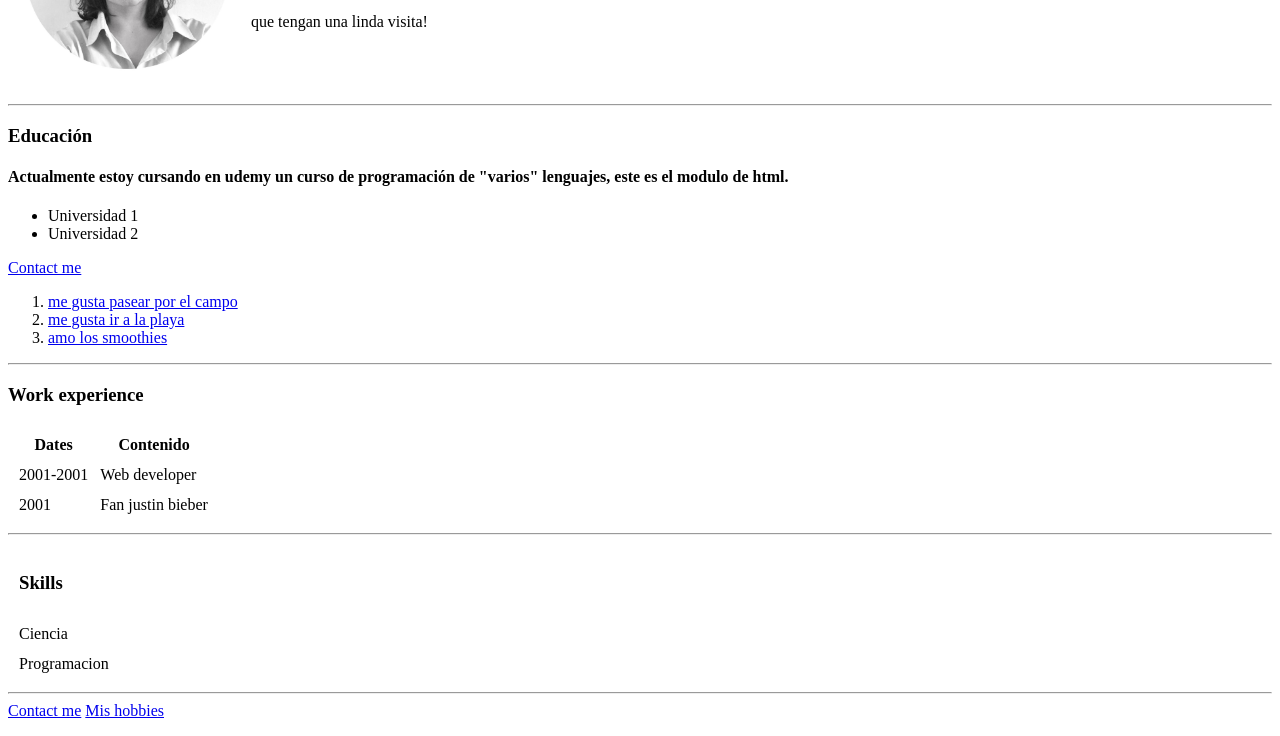
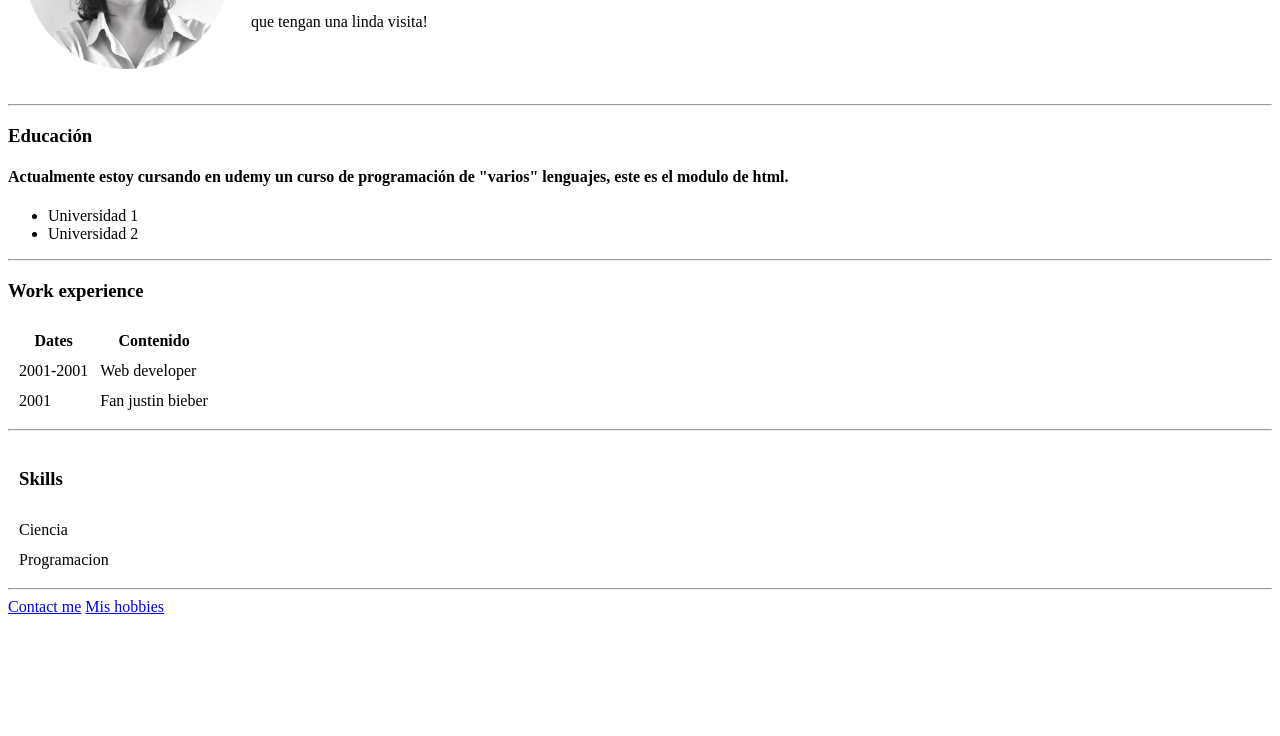
Before and after one commit to DanaeD1/CV, a plain HTML site: page index.html in a window 1280 px wide. Shown: the part 158-894 px from the top of the page. After the commit the page ends 800 px from the top, so only its background shows below. Drawn offline with Linux system fonts and the light colour scheme.

Commit message:
Update index.html

```diff
--- a/index.html
+++ b/index.html
@@ -28,16 +28,6 @@
   <li> Universidad 1</li>
   <li>Universidad 2</li>
 </ul>
-
-<a href="Contactme.html">Contact me</a>
-<ol>
-
-  <li> <a href="https://www.youtube.com/watch?v=uT9SRMc69vM&ab_channel=MovistarMan">me gusta pasear por el campo</a>
-  <li> <a href="https://www.youtube.com/watch?v=I_izvAbhExY&ab_channel=beegees">me gusta ir a la playa </a></li>
-  <li> <a href="https://www.youtube.com/watch?v=dQw4w9WgXcQ&ab_channel=RickAstley"> amo los smoothies</a></li>
-</ol> <a href="mis hobbies.html"></a>
-
-</html>
 
 <hr>
 <h3> Work experience </h3>
```
